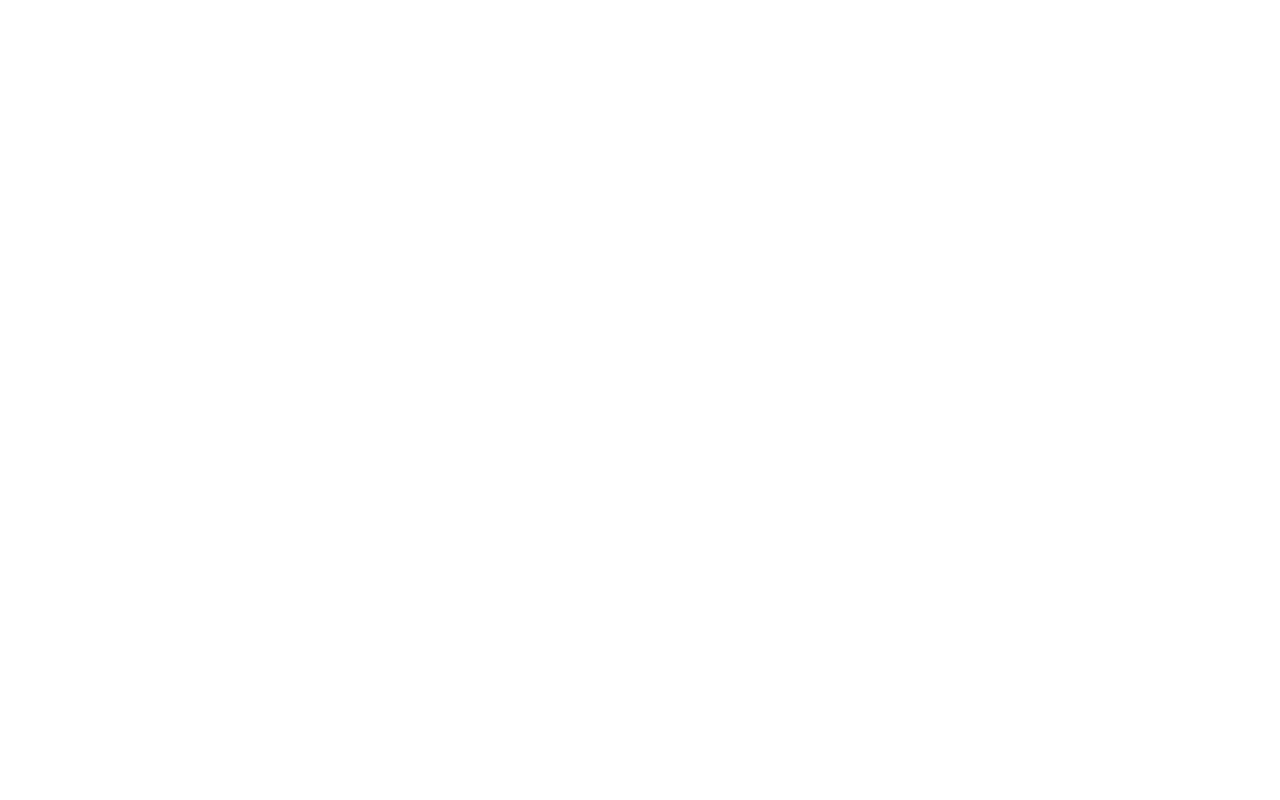
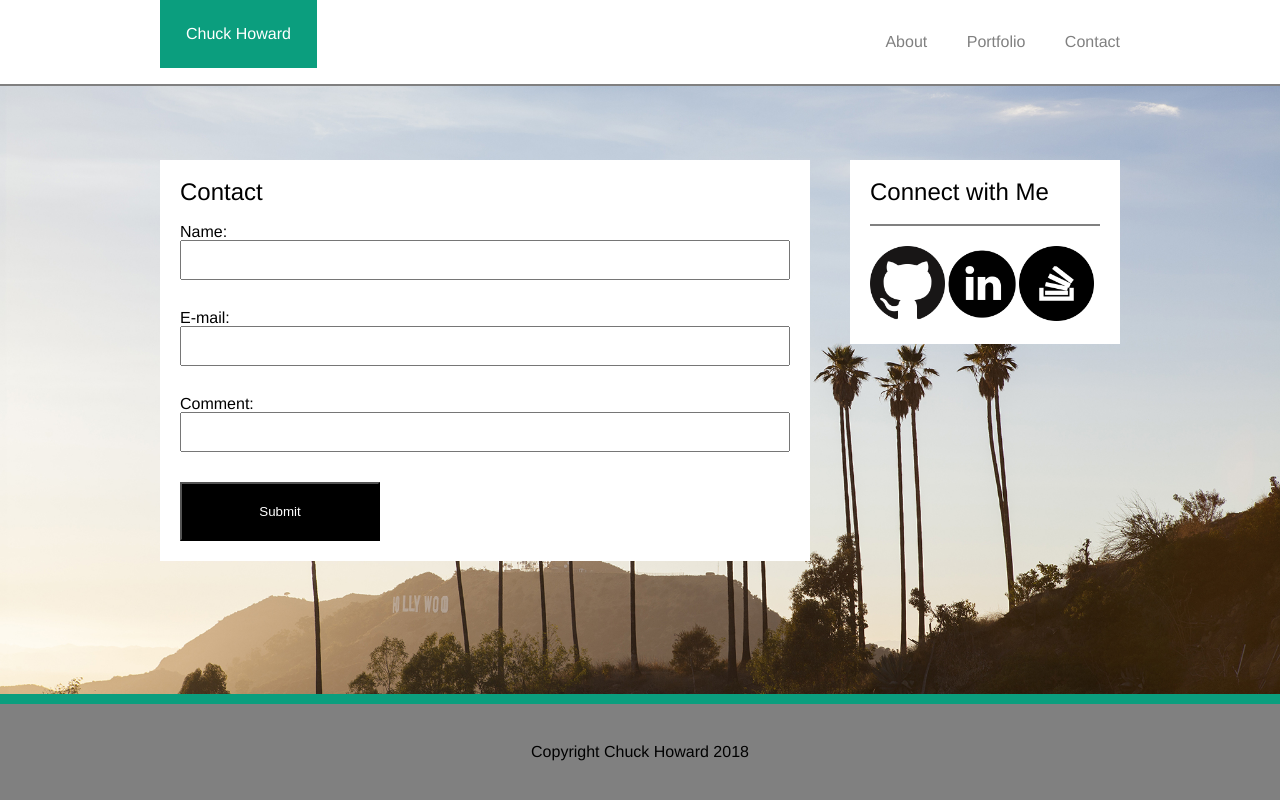
Before and after one commit to chulps/Basic-Portfolio, a plain HTML site: page contact.html in a window 1280 px wide. Drawn offline with Linux system fonts and the light colour scheme.

Commit message:
last commit before midnight

```diff
--- a/contact.html
+++ b/contact.html
@@ -0,0 +1,60 @@
+<!DOCTYPE html>
+<html>
+<head>
+
+    <link href="css/reset.css" rel="stylesheet" type="text/css">
+
+    <link rel="stylesheet" href="css/style.css">
+    <link href="css/contact.css" rel="stylesheet" type="text/css">
+</head>
+<body>
+
+    <header>
+		<div id="headwrap">
+
+        	<h1 id="name">Chuck Howard</h1>
+
+        	<nav>
+            	<p class="nav"><a href="index.html">About</a></p>
+                <p class="nav"><a href="portfolio.html">Portfolio</a></p>
+                <p class="nav" ><a href="contact.html">Contact</a></p>
+        	</nav>
+		</div>
+
+    </header>
+
+<div id="container">
+
+        <div id="left">
+			<h2>Contact</h2>
+			<form action="mailto:someone@example.com" method="post" enctype="text/plain">
+Name:<br>
+<input type="text" name="name">
+E-mail:<br>
+<input type="text" name="mail">
+Comment:<br>
+<input type="text" name="comment" size="50">
+				<button id="submit" type="submit" value="Send">Submit</button>
+			</form>
+
+
+
+
+        </div>
+
+        <div id="right">
+            <h2>Connect with Me</h2>
+		  <div id="iconwrap">
+
+                <div class="icon icon-1"><a href="http://github.com/chulps" target="none"><img src="images/github_icon.png" alt="Chuck on Github"/></a></div>
+                <div class="icon icon-2"><a href="www.linkedin.com/chuck-howard/" target="none"><img src="images/Linkedin-icon.png" alt="Chuck on LinkedIn"/></a></div>
+                <div class="icon icon-3"><a href="https://stackoverflow.com/users/2146031/chulps" target="none"><img src="images/stackoverflow-icon.png" width="100" height="100" alt="Chuck on StackOverflow"/></a></div>
+
+				</div>
+        </div>
+
+    </div>
+
+    <footer>Copyright Chuck Howard 2018</footer>
+</body>
+</html>
--- /dev/null
+++ b/css/contact.css
@@ -0,0 +1,19 @@
+@charset "UTF-8";
+/* CSS Document */
+
+input {
+	display: block;
+	height: 40px;
+	width: 100%;
+	margin-bottom: 30px;
+}
+
+button {
+	width: 200px;
+	padding: 20px;
+	margin: 0 auto 20px auto;
+	background-color: black;
+	color: white;
+}
+
+form {}
--- /dev/null
+++ b/css/portfolio.css
@@ -0,0 +1,58 @@
+@charset "UTF-8";
+/* CSS Document */
+
+
+.item{
+	width: 250px;
+	height: 250px;
+	border: solid 1px grey;
+	display: inline-block;
+	margin:26px;
+}
+
+.coralbg{
+	background-color: coral;
+
+}
+
+.lightcoralbg{
+	background-color: lightcoral;
+
+}
+
+.salmonbg{
+	background-color: salmon;
+
+}
+
+.darksalmonbg{
+	background-color: darksalmon;
+
+}
+
+.bluebg{
+	background-color: blue;
+
+}
+
+.dodgerbluebg{
+	background-color: dodgerblue;
+
+}
+
+.darkseagreenbg{
+	background-color: darkseagreen;
+
+}
+
+.lavenderblush{
+	background-color: lavenderblush;
+
+}
+
+footer {
+	position: relative;
+	bottom: 0;
+
+
+}
--- a/css/style.css
+++ b/css/style.css
@@ -21,14 +21,13 @@ h1 {
 	color: white;
 	font-family: Gotham, "Helvetica Neue", Helvetica, Arial, "sans-serif";
 	font-weight: normal;
-	text-transform: capitalize;
 }
 
 h2 {
     margin: 0 0 20px 0;
 	font-family: Gotham, "Helvetica Neue", Helvetica, Arial, "sans-serif";
 	font-size: 24px;
-	text-transform: capitalize;
+	font-weight: normal;
 
 }
 
@@ -74,6 +73,7 @@ nav {
     padding: 160px 0 20px 0;
     width: 960px;
     position: relative;
+	height: auto;
 }
 
 #left{
@@ -131,7 +131,6 @@ nav {
 
 #right{
 	float: right;
-    display: inline-block;
     width: 270px;
     height: auto;
     background-color: white;
@@ -170,12 +169,16 @@ p {
 footer {
     text-align: center;
 	border-top: #0B9E7E solid 10px;
-    margin: 40px auto 0;
 	padding: 40px;
 	background-color: grey;
 	width: 100%;
-	position: fixed;
-	bottom:0;
-	z-index: -1;
+	position: absolute;
+	bottom: 0;
+
 
 }
+
+.spacer{
+	width: 100%;
+	min-height: 100px;
+}
```
Also changed, not shown: index.html (+7 -3 lines), portfolio.html (+55 -0 lines), what the fuck.css (added), 1 other file.
